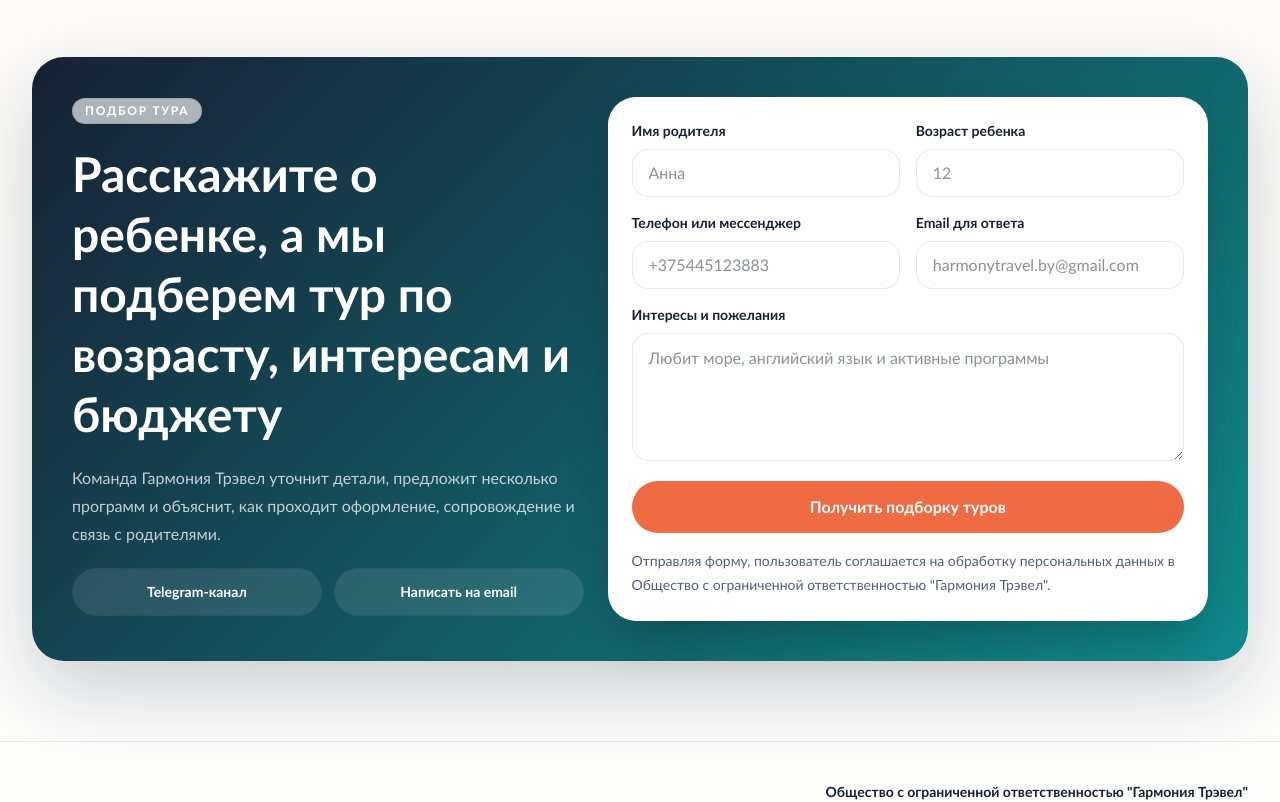
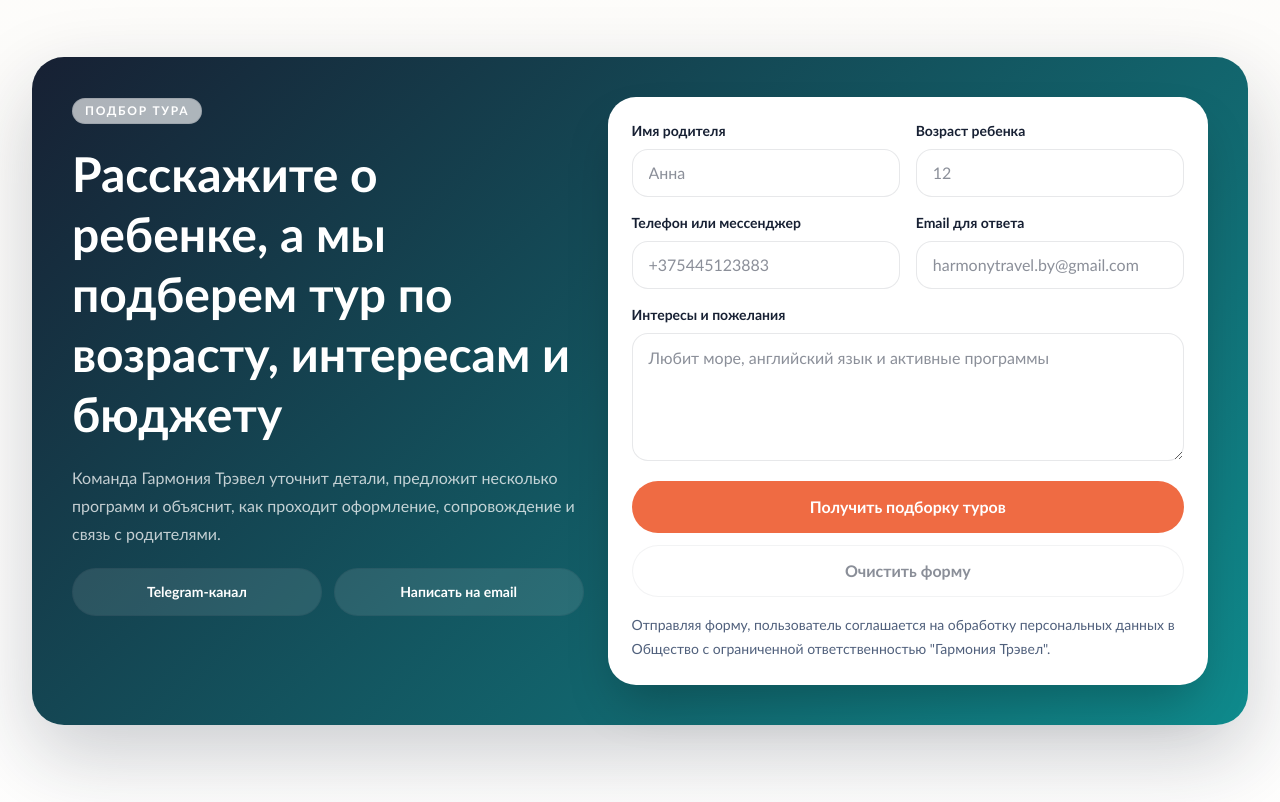
Before and after one commit to bonadysev/HarmonyTravel, a Next.js app: page / in a window 1280 px wide. Shown: the part 7606-8408 px from the top of the page. Built offline with nearby package versions, Linux system fonts and the light colour scheme.

Commit message:
add handleClearForm

```diff
--- a/components/lead-form-section.tsx
+++ b/components/lead-form-section.tsx
@@ -1,12 +1,22 @@
 "use client";
 
 import { ValidationError, useForm } from "@formspree/react";
-import { useEffect, useState } from "react";
+import { FormEvent, useEffect, useRef, useState } from "react";
 import { brand } from "@/data/site";
+
+const initialFormValues = {
+  parentName: "",
+  childAge: "",
+  phone: "",
+  email: "",
+  message: "",
+};
 
 export function LeadFormSection() {
   const [state, handleSubmit] = useForm("xrejeapr");
+  const formRef = useRef<HTMLFormElement>(null);
   const [selectedTour, setSelectedTour] = useState("");
+  const [formValues, setFormValues] = useState(initialFormValues);
 
   useEffect(() => {
     function syncSelectedTour() {
@@ -21,8 +31,39 @@ export function LeadFormSection() {
     return () => {
       window.removeEventListener("popstate", syncSelectedTour);
       window.removeEventListener("hashchange", syncSelectedTour);
-    };
+      };
   }, []);
+
+  function clearTourFromUrl() {
+    const url = new URL(window.location.href);
+    url.searchParams.delete("tour");
+    const nextUrl = `${url.pathname}${url.search ? `?${url.searchParams.toString()}` : ""}#lead-form`;
+    window.history.replaceState({}, "", nextUrl);
+  }
+
+  function handleChange(event: FormEvent<HTMLInputElement | HTMLTextAreaElement>) {
+    const target = event.currentTarget;
+    const { name, value } = target;
+    setFormValues((current) => ({
+      ...current,
+      [name]: value,
+    }));
+  }
+
+  function handleClearForm() {
+    setFormValues(initialFormValues);
+    setSelectedTour("");
+    clearTourFromUrl();
+    formRef.current?.reset();
+  }
+
+  const isFormEmpty =
+    !selectedTour &&
+    !formValues.parentName &&
+    !formValues.childAge &&
+    !formValues.phone &&
+    !formValues.email &&
+    !formValues.message;
 
   return (
     <section id="lead-form" className="py-16 sm:py-20">
@@ -54,6 +95,7 @@ export function LeadFormSection() {
           </div>
 
           <form
+            ref={formRef}
             onSubmit={handleSubmit}
             className="rounded-[28px] bg-white p-5 text-[color:var(--foreground)] shadow-2xl sm:p-6"
           >
@@ -75,6 +117,8 @@ export function LeadFormSection() {
                   id="parentName"
                   name="parentName"
                   required
+                  value={formValues.parentName}
+                  onChange={handleChange}
                   className="min-h-12 rounded-2xl border bg-white px-4 outline-none transition focus:border-[color:var(--accent)]"
                   placeholder="Анна"
                 />
@@ -92,6 +136,8 @@ export function LeadFormSection() {
                   id="childAge"
                   name="childAge"
                   required
+                  value={formValues.childAge}
+                  onChange={handleChange}
                   className="min-h-12 rounded-2xl border bg-white px-4 outline-none transition focus:border-[color:var(--accent)]"
                   placeholder="12"
                 />
@@ -111,6 +157,8 @@ export function LeadFormSection() {
                   id="phone"
                   name="phone"
                   required
+                  value={formValues.phone}
+                  onChange={handleChange}
                   className="min-h-12 rounded-2xl border bg-white px-4 outline-none transition focus:border-[color:var(--accent)]"
                   placeholder={brand.phone}
                 />
@@ -129,6 +177,8 @@ export function LeadFormSection() {
                   name="email"
                   type="email"
                   required
+                  value={formValues.email}
+                  onChange={handleChange}
                   className="min-h-12 rounded-2xl border bg-white px-4 outline-none transition focus:border-[color:var(--accent)]"
                   placeholder={brand.email}
                 />
@@ -146,6 +196,8 @@ export function LeadFormSection() {
               <textarea
                 id="message"
                 name="message"
+                value={formValues.message}
+                onChange={handleChange}
                 className="min-h-32 rounded-2xl border bg-white px-4 py-3 outline-none transition focus:border-[color:var(--accent)]"
                 placeholder="Любит море, английский язык и активные программы"
                 required
@@ -164,6 +216,15 @@ export function LeadFormSection() {
               className="mt-5 inline-flex min-h-[3.25rem] w-full items-center justify-center rounded-full bg-[color:var(--brand)] px-5 text-base font-black text-white transition hover:bg-[color:var(--brand-deep)] disabled:cursor-not-allowed disabled:opacity-70"
             >
               {state.submitting ? "Отправляем..." : "Получить подборку туров"}
+            </button>
+
+            <button
+              type="button"
+              onClick={handleClearForm}
+              disabled={isFormEmpty || state.submitting}
+              className="mt-3 inline-flex min-h-[3.25rem] w-full items-center justify-center rounded-full border border-[color:var(--foreground)]/12 bg-white px-5 text-base font-black text-[color:var(--foreground)] transition hover:border-[color:var(--accent)] hover:text-[color:var(--accent)] disabled:cursor-not-allowed disabled:opacity-50"
+            >
+              Очистить форму
             </button>
 
             <p className="mt-4 text-sm leading-6 text-[color:var(--ink-soft)]">
```
